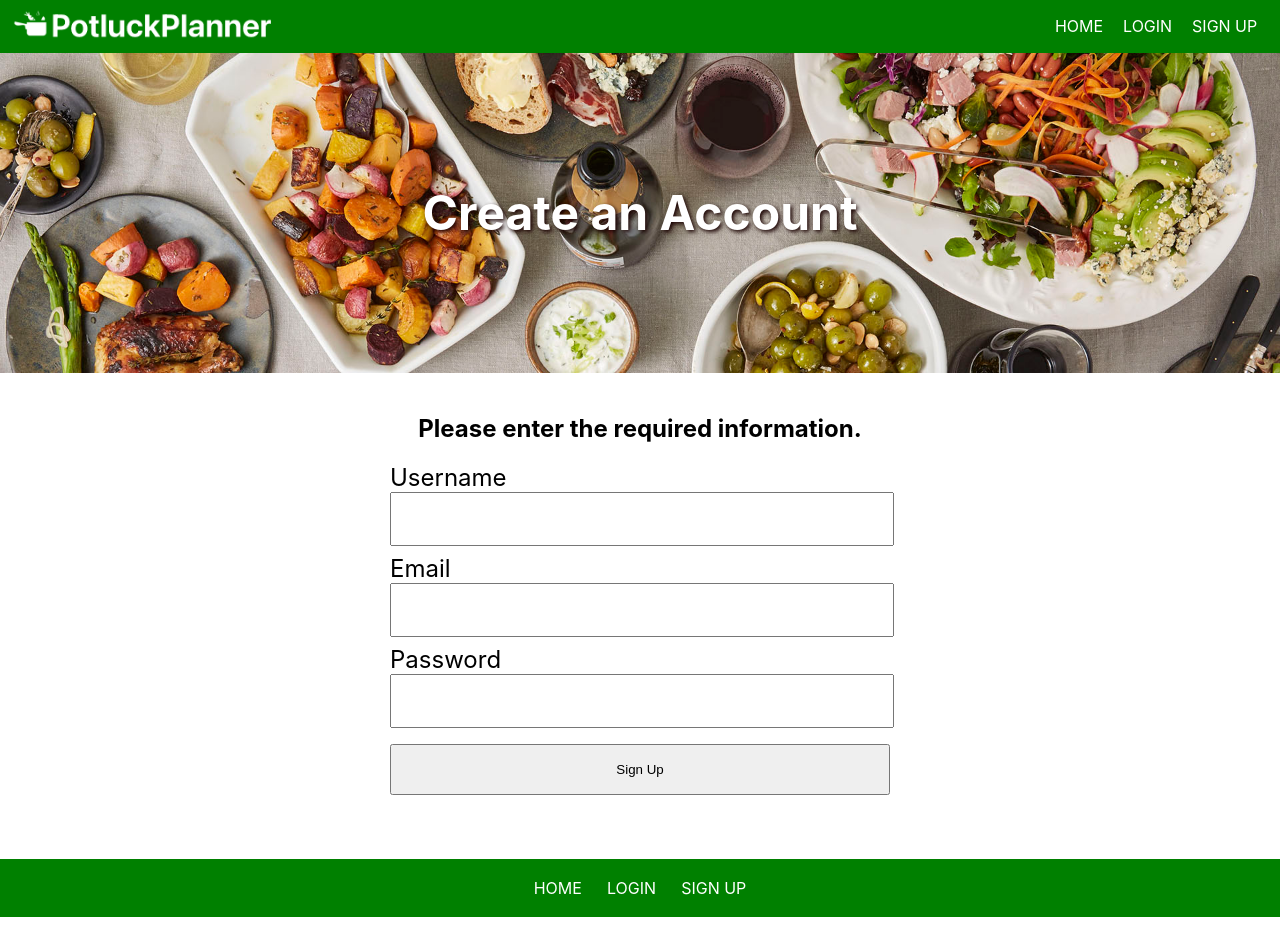
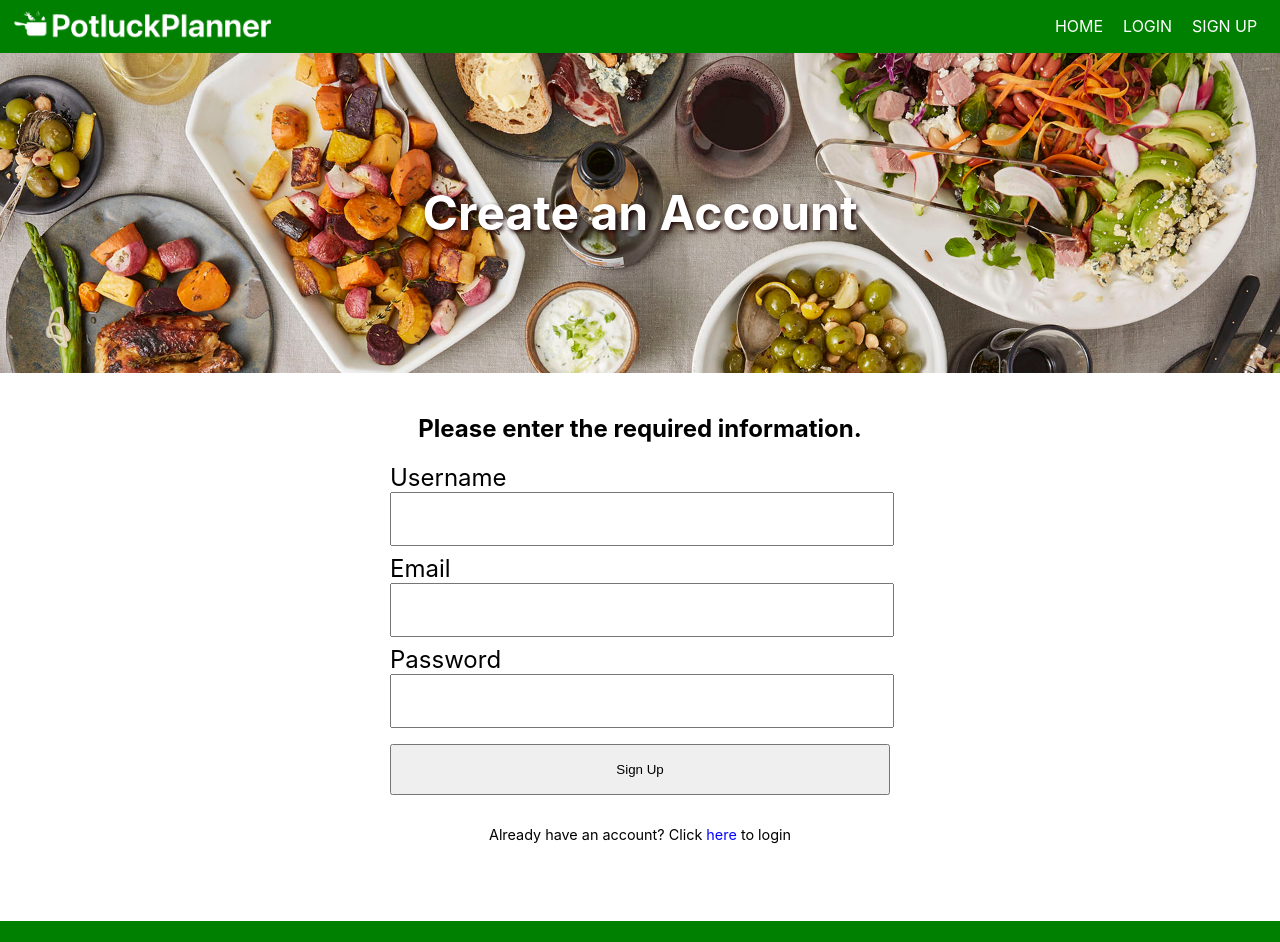
Before and after one commit to benedictify/potluck-frontend, a React (Create React App) app: page /signup in a window 1280 px wide. Shown: the top 942 px of the page. Before the commit the page ends 917 px from the top, so only its background shows below. Built offline with nearby package versions, Linux system fonts and the light colour scheme.

Commit message:
Updated some styling and added login redirects below SignUp and Login

```diff
--- a/src/App.css
+++ b/src/App.css
@@ -11,11 +11,16 @@
   margin: 0;
   padding: 0;
 }
-#mainLogo:hover, #footerNav a:hover {
+#mainLogo:hover, #footerNavs a:hover {
   opacity: 0.7;
   }
 
-.headernav {
+a {
+  text-decoration: none;
+  color: white;
+}
+
+.headernav, .footernav {
   padding: 1%;
   color: white;
 }
@@ -26,10 +31,18 @@
   border-radius: 5px;
 }
 
-a:link, a:visited {
-  text-decoration: none;
-  padding: 1%;
-  color: white;
+.loginRedirectContainer {
+  display: flex;
+  align-items: center;
+  font-size: .9rem;
+  padding-bottom: 4rem;
+}
+
+.loginRedirect {
+  color: blue;
+}
+.loginRedirect:hover {
+  text-decoration: underline;
 }
 
 #form-body label {
@@ -89,7 +102,7 @@ a:link, a:visited {
   flex-direction: column;
 }
 
-.yourEventButtons a {
+.yourEventButtons a, .eventButton {
   padding: 5px;
 }
 
@@ -153,7 +166,6 @@ a:link, a:visited {
 
 
 
-
 /* Pushes footer down vvv */
 .content {
   min-height: calc(100vh - 70px);
--- a/src/Components/Footer.js
+++ b/src/Components/Footer.js
@@ -24,12 +24,12 @@ const Footer = () => {
 
     return (
         <StyledFooter>
-            <StyledNavbar id="footerNav">
-                <Link to="/" >HOME</Link>
-                <Link to="/login">LOGIN</Link>
-                <Link to="/signup">SIGN UP</Link>
-                {token && <Link to="/events">EVENTS</Link>}
-                {token && <Link to="/logout" className="headernav">LOGOUT</Link>}
+            <StyledNavbar id="footerNavs">
+                <Link to="/" className="footernav">HOME</Link>
+                <Link to="/login" className="footernav">LOGIN</Link>
+                <Link to="/signup" className="footernav">SIGN UP</Link>
+                {token && <Link to="/events" className="footernav">EVENTS</Link>}
+                {token && <Link to="/logout" className="footernav">LOGOUT</Link>}
             </StyledNavbar>
         </StyledFooter>
 
--- a/src/Components/Login.js
+++ b/src/Components/Login.js
@@ -1,4 +1,5 @@
 import React, { useState } from 'react';
+import { Link } from 'react-router-dom';
 import { useHistory } from 'react-router';
 import styled from 'styled-components'
 import axios from 'axios';
@@ -71,6 +72,11 @@ const Login = () => {
                 </form>
             </div>
         </ModalContainer>
+        <div className="loginRedirectContainer">
+            <p>Dont have an account? Click&nbsp;</p>
+            <Link to="/signup" className="loginRedirect">here</Link>
+            <p>&nbsp;to create one</p>
+        </div>
     </ComponentContainer>);
 }
 
@@ -82,6 +88,7 @@ const ComponentContainer = styled.div`
     justify-content: center;
     align-items: center;
     display:flex;
+    flex-direction: column;
 `
 
 const ModalContainer = styled.div`
--- a/src/Components/SignUp.js
+++ b/src/Components/SignUp.js
@@ -1,5 +1,6 @@
 import React, { useState } from 'react';
 import { useHistory } from 'react-router';
+import { Link } from 'react-router-dom';
 import styled from 'styled-components'
 import axios from 'axios';
 import image from '../Images/signUpImg.jpeg';
@@ -89,6 +90,11 @@ const SignUpForm = () => {
                         </form>
                     </div>
                 </ModalContainer>
+                <div className="loginRedirectContainer">
+                    <p>Already have an account? Click&nbsp;</p>
+                    <Link to="/login" className="loginRedirect">here</Link>
+                    <p>&nbsp;to login</p>
+                </div>
             </ComponentContainer>
         </div>
     );
@@ -105,12 +111,13 @@ const ComponentContainer = styled.div`
     justify-content: center;
     align-items: center;
     display:flex;
+    flex-direction: column;
 `
 
 const ModalContainer = styled.div`
     width: 500px;
     background: white;
-    padding: 1rem 2rem 4rem;
+    padding: 1rem 2rem;
     text-align: center;
 
     & h2 {
```
